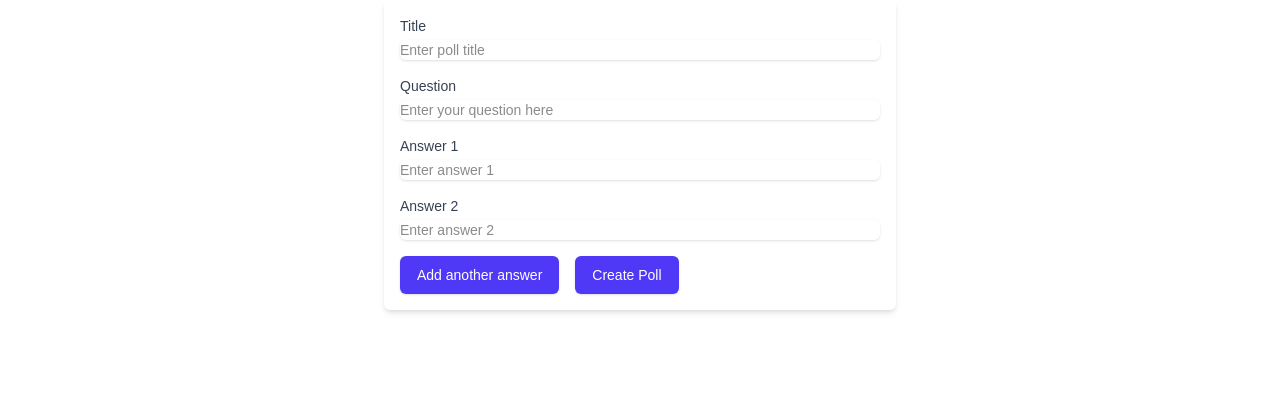
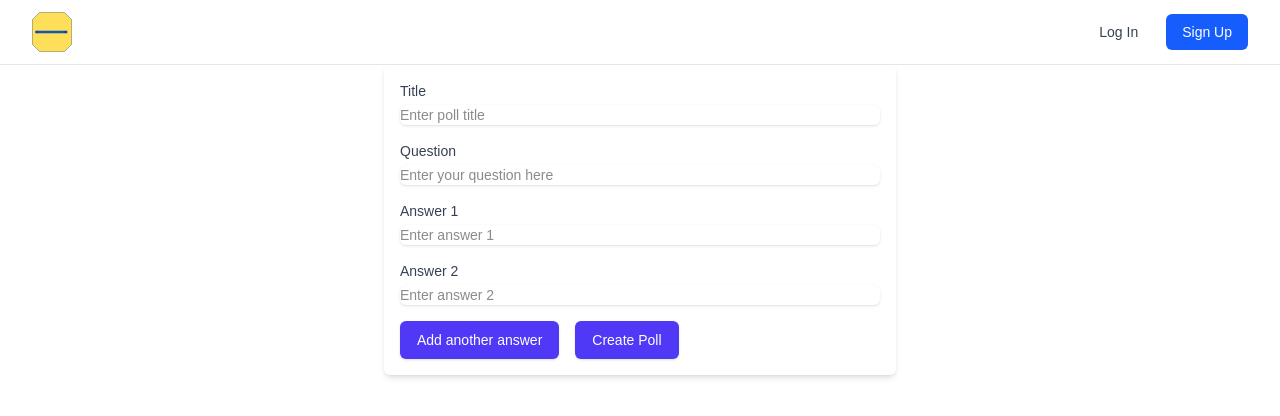
Before and after one commit to Niko-Prassas-Zocdoc/polls, a Next.js app: page /polls/create in a window 1280 px wide. Shown: the top 416 px of the page. Built offline with nearby package versions, Linux system fonts and the light colour scheme.

Commit message:
feat: add nav bar

```diff
--- a/src/app/layout.tsx
+++ b/src/app/layout.tsx
@@ -1,6 +1,7 @@
 import type { Metadata } from 'next';
 import { Geist, Geist_Mono } from 'next/font/google';
 import './globals.css';
+import Navbar from './ui/navbar';
 
 const geistSans = Geist({
   variable: '--font-geist-sans',
@@ -24,7 +25,10 @@ export default function RootLayout({
 }>) {
   return (
     <html lang="en">
-      <body className={`${geistSans.variable} ${geistMono.variable} antialiased`}>{children}</body>
+      <body className={`${geistSans.variable} ${geistMono.variable} antialiased`}>
+        <Navbar />
+        {children}
+      </body>
     </html>
   );
 }
--- /dev/null
+++ b/src/app/ui/navbar.tsx
@@ -0,0 +1,35 @@
+import Image from 'next/image';
+import Link from 'next/link';
+
+export default function Navbar() {
+  return (
+    <nav className="w-full bg-white border-b border-gray-200">
+      <div className="max-w-7xl mx-auto px-4 sm:px-6 lg:px-8">
+        <div className="flex justify-between items-center h-16">
+          {/* Logo */}
+          <div className="flex-shrink-0">
+            <Link href="/" className="flex items-center">
+              <Image
+                src="/polls-logo.svg"
+                alt="Polls logo"
+                width={40}
+                height={40}
+                className="h-10 w-10"
+              />
+            </Link>
+          </div>
+
+          {/* Right side buttons */}
+          <div className="flex items-center space-x-4">
+            <button className="text-gray-700 hover:text-gray-900 px-3 py-2 rounded-md text-sm font-medium transition-colors">
+              Log In
+            </button>
+            <button className="bg-blue-600 hover:bg-blue-700 text-white px-4 py-2 rounded-md text-sm font-medium transition-colors">
+              Sign Up
+            </button>
+          </div>
+        </div>
+      </div>
+    </nav>
+  );
+}
```
